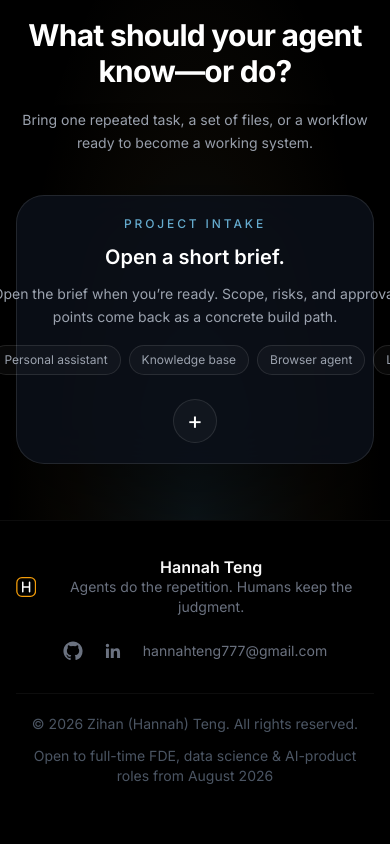
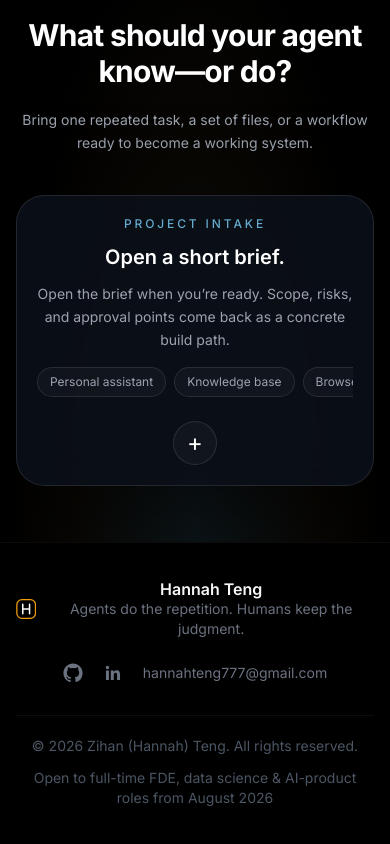
Before and after one commit to HannahTeng/saas_web, a Next.js app: page / in a window 390 px wide. Shown: the part 3110-3954 px from the top of the page. Before the commit the page ends 3932 px from the top, so only its background shows below. Built offline with nearby package versions, Linux system fonts and the light colour scheme.

Commit message:
Fix project intake overflow

```diff
--- a/components/CTASection.tsx
+++ b/components/CTASection.tsx
@@ -53,9 +53,9 @@ export default function CTASection() {
         </FadeIn>
 
         <FadeIn delay={0.12}>
-          <details className="intake-panel group mx-auto max-w-3xl rounded-[1.75rem] border border-white/[0.1] bg-[#0b1019]/85 backdrop-blur-xl shadow-[0_28px_100px_rgba(0,0,0,0.5)]">
-            <summary className="flex cursor-pointer list-none flex-col items-center justify-between gap-5 p-5 text-center marker:hidden sm:flex-row sm:p-6 sm:text-left md:p-7">
-              <div className="min-w-0">
+          <details className="intake-panel group mx-auto w-full max-w-3xl overflow-hidden rounded-[1.75rem] border border-white/[0.1] bg-[#0b1019]/85 backdrop-blur-xl shadow-[0_28px_100px_rgba(0,0,0,0.5)]">
+            <summary className="flex w-full cursor-pointer list-none flex-col items-center justify-between gap-5 overflow-hidden p-5 text-center marker:hidden sm:flex-row sm:p-6 sm:text-left md:p-7">
+              <div className="w-full min-w-0 sm:flex-1">
                 <p className="text-xs font-medium uppercase tracking-[0.24em] text-sky-300/80">
                   {zh ? '项目需求表' : 'Project intake'}
                 </p>
@@ -67,7 +67,7 @@ export default function CTASection() {
                     ? '准备好后展开填写。我会把范围、风险和审批节点整理成清晰的实施路径。'
                     : 'Open the brief when you’re ready. Scope, risks, and approval points come back as a concrete build path.'}
                 </p>
-                <div className="mobile-row-scroll mt-4 flex w-full max-w-full flex-nowrap justify-start gap-2 overflow-x-auto pb-1 sm:mt-5 sm:flex-wrap sm:overflow-visible sm:pb-0">
+                <div className="mobile-row-scroll mt-4 flex w-full min-w-0 max-w-full flex-nowrap justify-start gap-2 overflow-x-auto overscroll-x-contain pb-1 sm:mt-5 sm:flex-wrap sm:overflow-visible sm:pb-0">
                   {startPaths.map((path) => (
                     <span
                       key={path}
```
